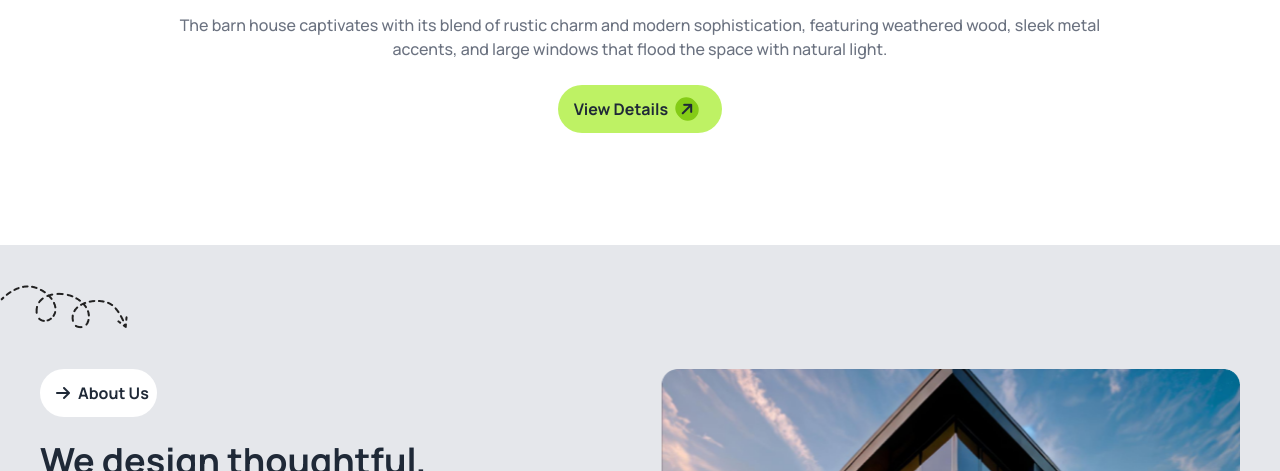
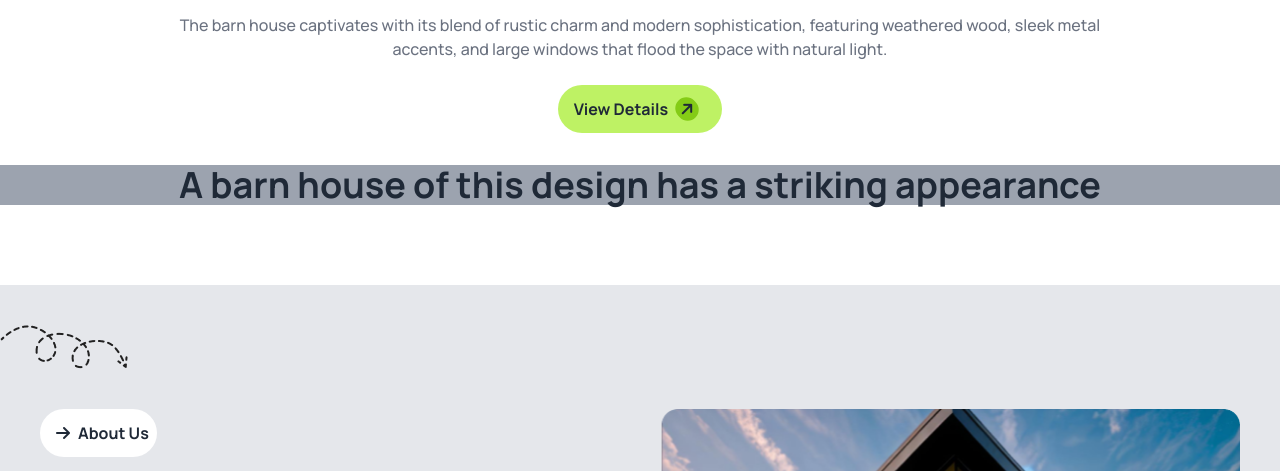
Before and after one commit to protivaghosh/assignment-03-b10, a plain HTML site: page index.html in a window 1280 px wide. Shown: the part 629-1100 px from the top of the page. Drawn offline with nearby package versions, Linux system fonts and the light colour scheme.

Commit message:
make added to file setion for problem solved

```diff
--- a/index.html
+++ b/index.html
@@ -97,10 +97,22 @@
                 </button>
                </div>
     </section>
-     </header>
+   </header>
      <main>
+       <!-- unique section -->
+   <section class="bg-gray-400">
+    <div class="text-center">
+      <h3 class="text-4xl font-bold">A barn house of this design has a striking appearance</h3>
+    </div>
+
+
+
+
+
+
+   </section>
 <section class="bg-gray-200">
-        <!-- We design thoughtful, liveable spaces section -->
+   <!-- We design thoughtful, liveable spaces section -->
         <section class="bg-gray-200 mt-20">
            <div class="container mx-auto">
             <div class="hidden lg:flex">
@@ -140,8 +152,7 @@
             </div>
           </div>
          </section>
-
-        <!-- Our Works Process section -->
+         <!-- Our Works Process section -->
          <section class="bg-gray-200">
           <div class="container mx-auto p-10">
             <div class="text-center">
```
